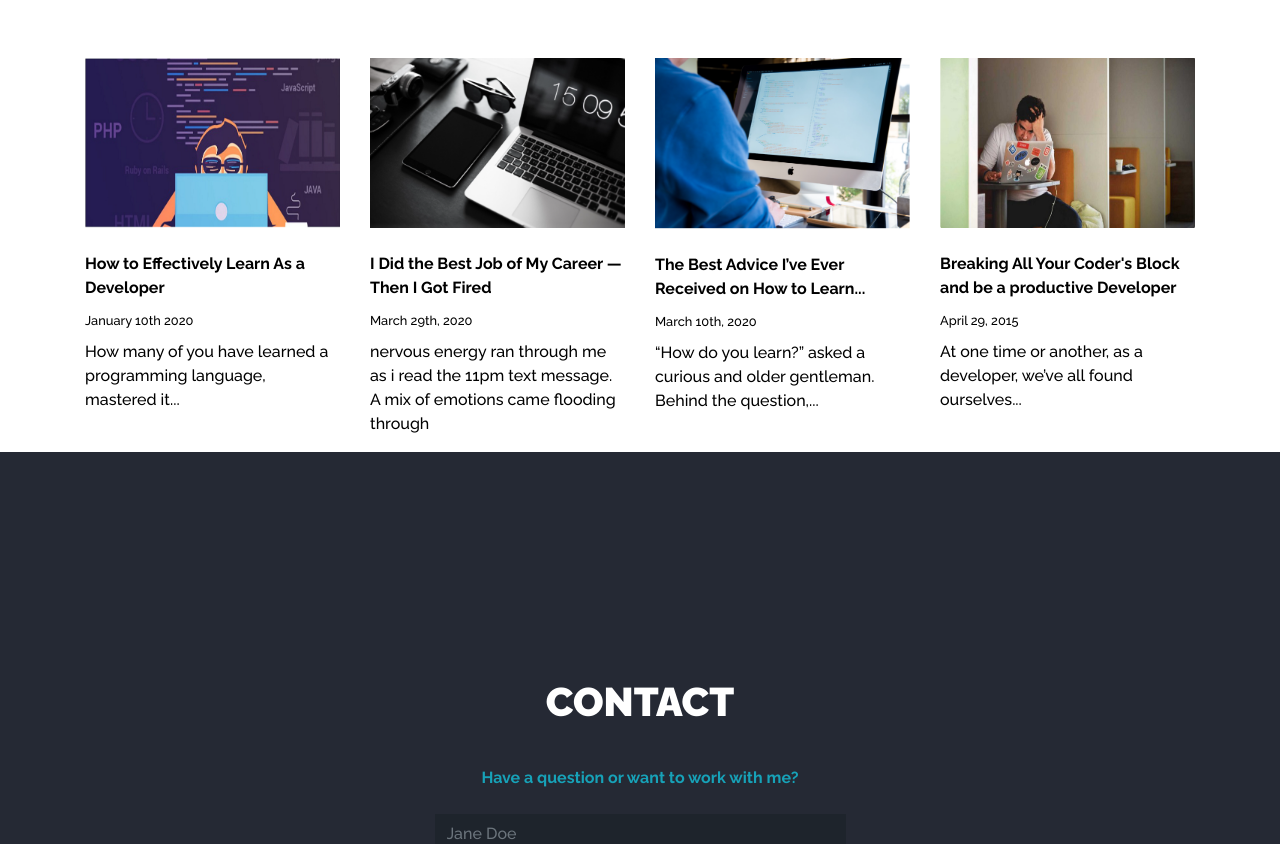
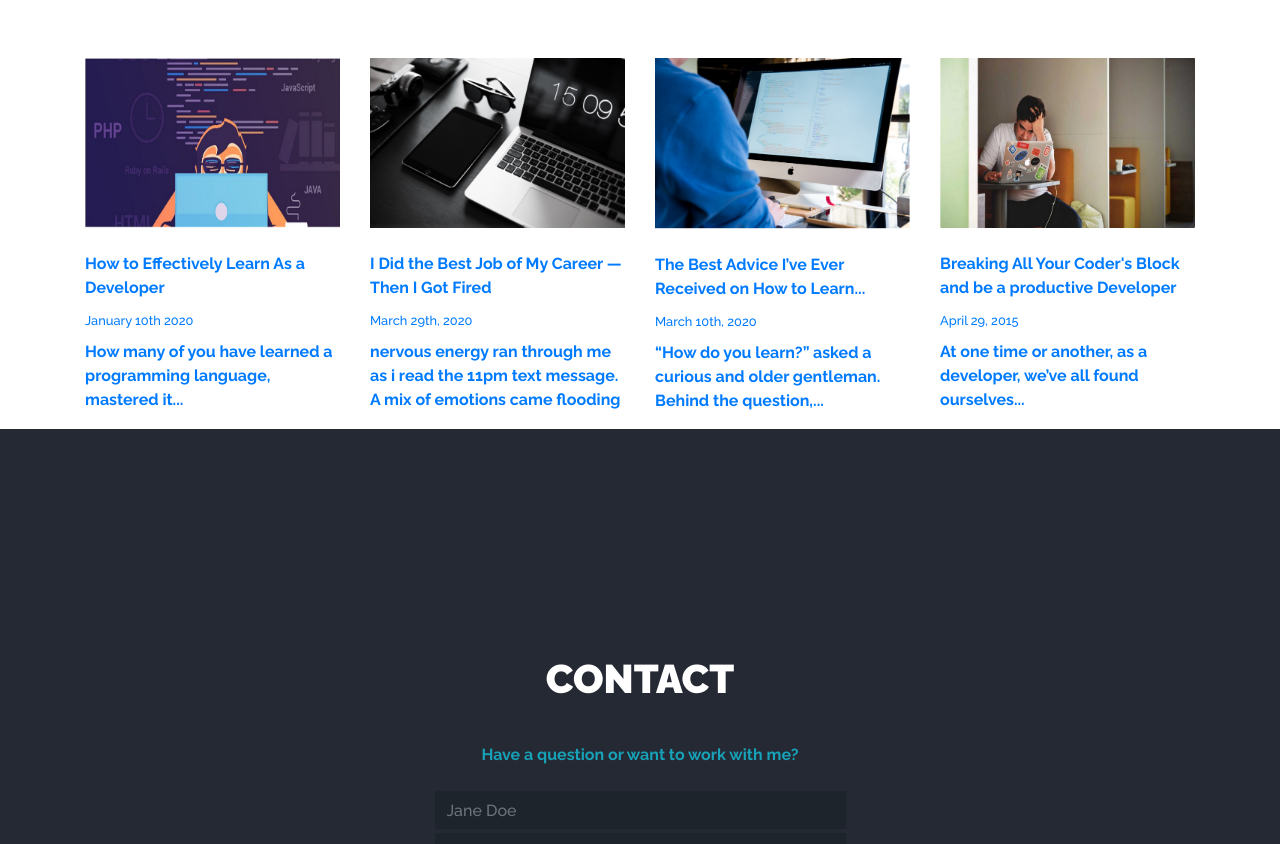
Before and after one commit to dav4thevid/angular-port-folio, an Angular app: page / in a window 1280 px wide. Shown: the part 2640-3484 px from the top of the page. Built offline with nearby package versions, Linux system fonts and the light colour scheme.

Commit message:
enhan:fixed typo on blogs

```diff
--- a/src/app/about/about.component.html
+++ b/src/app/about/about.component.html
@@ -503,6 +503,7 @@
     <div class="container">
       <div class="row">
         <div class="col-sm-6 col-md-3">
+          <a href = "https://" target = "_blank">
             <img
               class="img-fluid"
               src="../../assets/Blog1.PNG"
@@ -515,9 +516,11 @@
             <p class="mt-2">
               How many of you have learned a programming language, mastered it...
             </p>
+          </a>
           </div>
 
         <div class="col-sm-6 col-md-3">
+          <a href = "https://" target = "_blank">
           <img
             class="img-fluid"
             src="../../assets/blog2.PNG"
@@ -528,11 +531,13 @@
           >
           <small class="mt-2">March 29th, 2020</small>
           <p class="mt-2">
-            nervous energy ran through me as i read the 11pm text message. A mix of emotions came flooding through
+            nervous energy ran through me as i read the 11pm text message. A mix of emotions came flooding
           </p>
+        </a>
         </div>
 
         <div class="col-sm-6 col-md-3">
+          <a href = "https://" target = "_blank">
             <img
               class="img-fluid"
               src="../../assets/blog3.PNG"
@@ -545,9 +550,11 @@
             <p class="mt-2">
               “How do you learn?” asked a curious and older gentleman. Behind the question,...
             </p>
+          </a>
         </div>
 
         <div class="col-sm-6 col-md-3">
+          <a href = "https://" target = "_blank">
             <img
               class="img-fluid"
               src="../../assets/Capture.PNG"
@@ -560,6 +567,8 @@
             <p class="mt-2">
               At one time or another, as a developer, we’ve all found ourselves...
             </p>
+
+          </a>
         </div>
       </div>
     </div>
```
Lines whose indentation alone changed are shown as unchanged.
